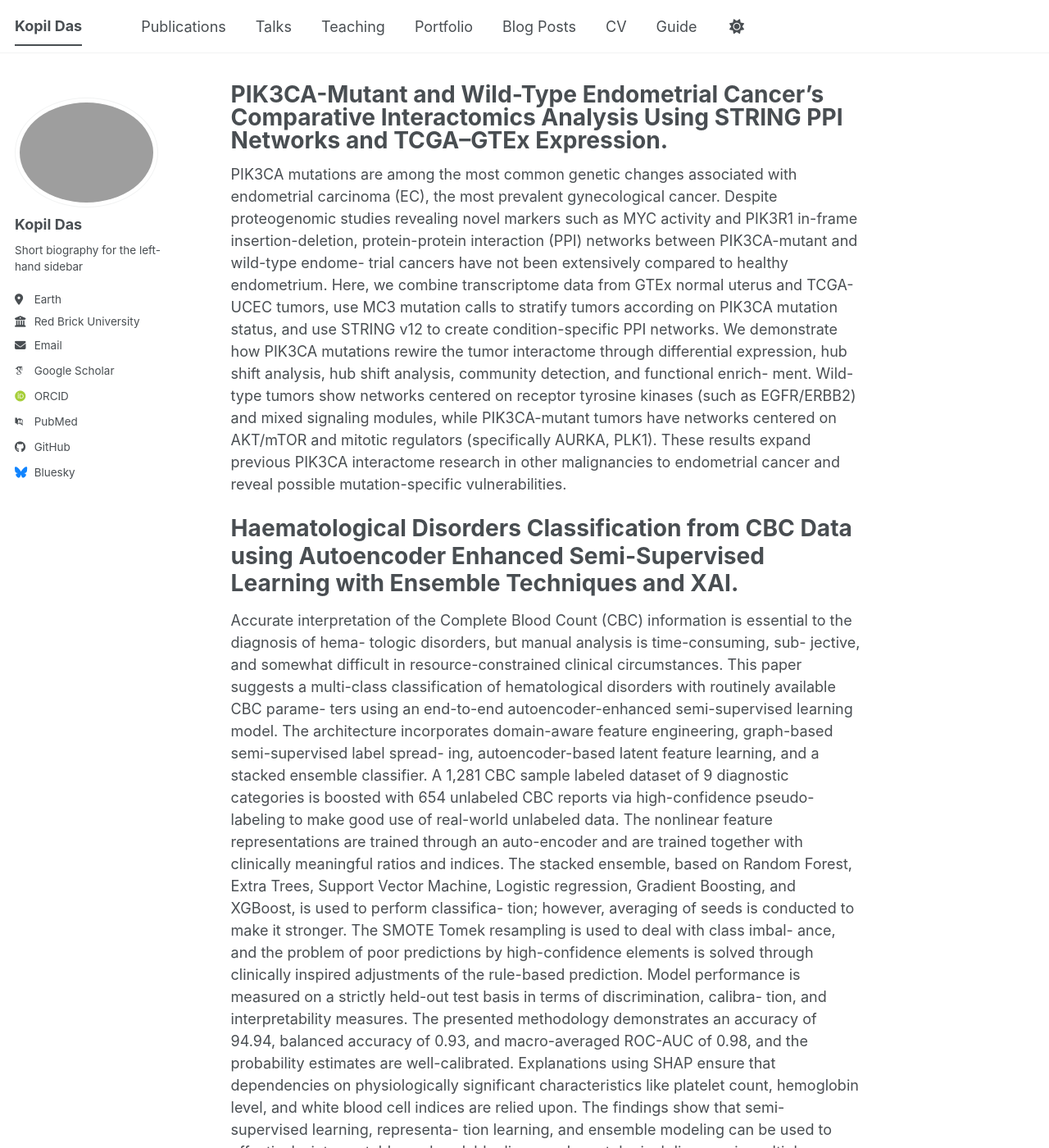
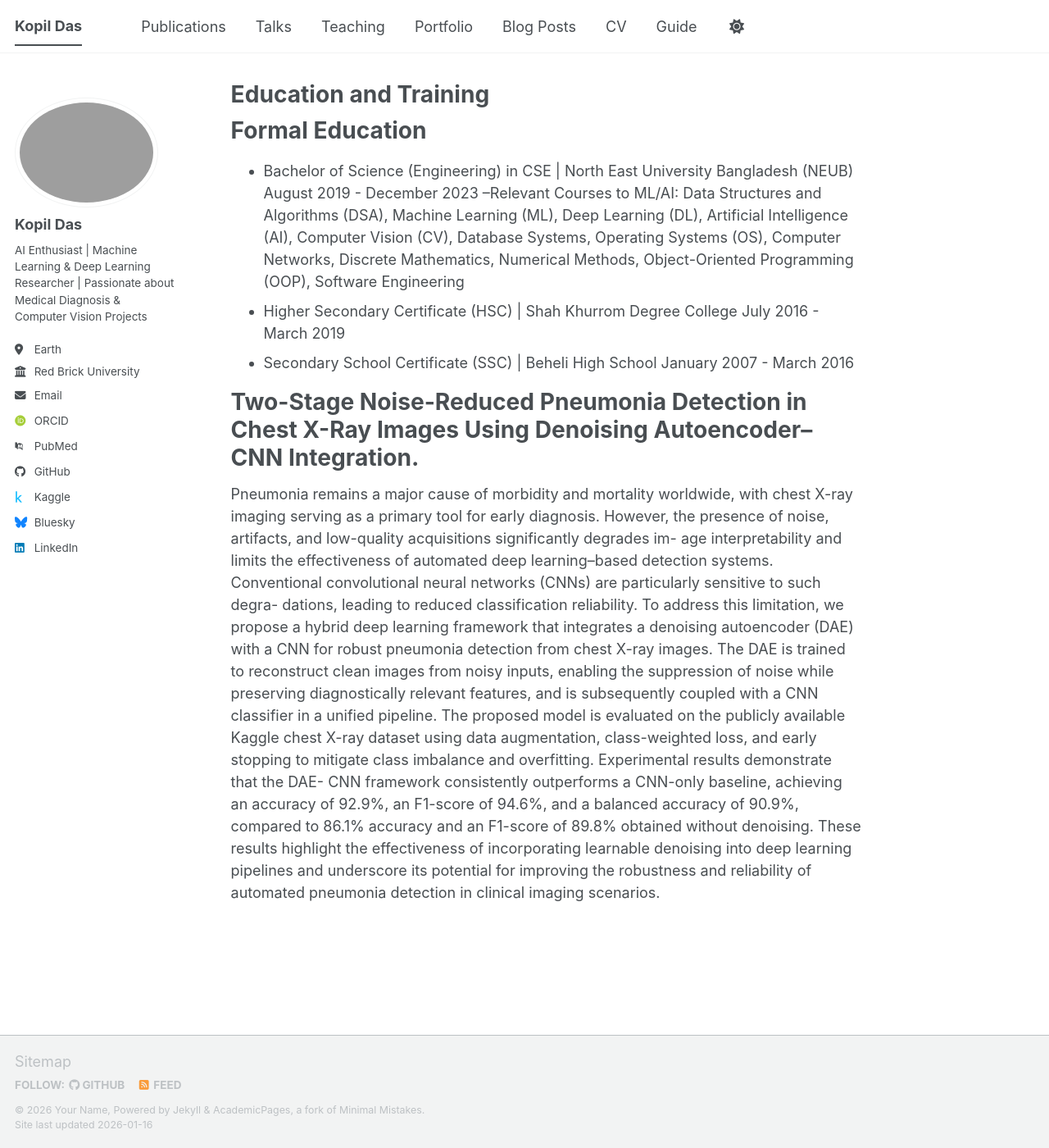
Before and after one commit to kopildas/kopildas.github.io, a Jekyll site: the page built from _pages/about.md, in a window 1280 px wide and 1400 px high. Shown: the whole window at 82% size. Built offline with Jekyll 4.4.1, drawn with Linux system fonts in a browser that asks for light colours; some web fonts are replaced; a script bundle is joined from its source files by our own code; library files that are not in the unit come from our copies; some of the changed text lies outside the part shown.

Commit message:
fix: data update

```diff
--- a/_config.yml
+++ b/_config.yml
@@ -26,19 +26,19 @@
   avatar           : "profile.png"
   name             : "Kopil Das"
   pronouns         : # example: "she/her"
-  bio              : "Short biography for the left-hand sidebar"
+  bio              : "AI Enthusiast | Machine Learning & Deep Learning Researcher | Passionate about Medical Diagnosis & Computer Vision Projects"
   location         : "Earth"
   employer         : "Red Brick University"
   uri              : # URL
-  email            : "none@example.org"
+  email            : "kopildas.cs@gmail.com"
 
   # Academic websites
   academia         : # URL
   arxiv            : # URL - Update with the correct link to your profile
-  googlescholar    : "https://scholar.google.com/citations?user=PS_CX0AAAAAJ"
+  # googlescholar    : "https://myaccount.google.com/u/2/?hl=en&pli=1"
   inspire-hep      : # URL
   impactstory      : # URL
-  orcid            : "https://orcid.org/yourorcidurl"
+  orcid            : "https://orcid.org/0009-0008-7298-9029"
   semantic         : # URL
   ssrn             : # URL
   pubmed           : "https://www.ncbi.nlm.nih.gov/pubmed/?term=john+snow"
@@ -52,7 +52,7 @@
   codepen          : # Username
   dribbble         : # Username
   github           : "kopildas"
-  kaggle           : # Username
+  kaggle           : "kopildas"
   stackoverflow    : # User number or user number and name (i.e., use "1" or "1/jeff-atwood")
 
   # Social media
@@ -66,7 +66,7 @@
   keybase          : # Username
   instagram        : # Username
   lastfm           : # Username
-  linkedin         : # Username
+  linkedin         : "kopildas"
   mastodon         : # URL
   medium           : # URL
   pinterest        : # Username
--- a/_pages/about.md
+++ b/_pages/about.md
@@ -1,74 +1,21 @@
 ---
 permalink: /
-title: "PIK3CA-Mutant and Wild-Type Endometrial Cancer’s Comparative Interactomics Analysis Using STRING PPI Networks and TCGA–GTEx Expression."
+title: "Education and Training"
 author_profile: true
 redirect_from:
   - /about/
   - /about.html
 ---
 
-PIK3CA mutations are among the most common
-genetic changes associated with endometrial carcinoma (EC),
-the most prevalent gynecological cancer. Despite proteogenomic
-studies revealing novel markers such as MYC activity and
-PIK3R1 in-frame insertion-deletion, protein-protein interaction
-(PPI) networks between PIK3CA-mutant and wild-type endome-
-trial cancers have not been extensively compared to healthy
-endometrium. Here, we combine transcriptome data from GTEx
-normal uterus and TCGA-UCEC tumors, use MC3 mutation
-calls to stratify tumors according on PIK3CA mutation status,
-and use STRING v12 to create condition-specific PPI networks.
-We demonstrate how PIK3CA mutations rewire the tumor
-interactome through differential expression, hub shift analysis,
-hub shift analysis, community detection, and functional enrich-
-ment. Wild-type tumors show networks centered on receptor
-tyrosine kinases (such as EGFR/ERBB2) and mixed signaling
-modules, while PIK3CA-mutant tumors have networks centered
-on AKT/mTOR and mitotic regulators (specifically AURKA,
-PLK1). These results expand previous PIK3CA interactome
-research in other malignancies to endometrial cancer and reveal
-possible mutation-specific vulnerabilities.
-
-Haematological Disorders Classification from CBC Data using Autoencoder Enhanced Semi-Supervised Learning with Ensemble Techniques and XAI.
+Formal Education
 ======
-Accurate interpretation of the Complete Blood
-Count (CBC) information is essential to the diagnosis of hema-
-tologic disorders, but manual analysis is time-consuming, sub-
-jective, and somewhat difficult in resource-constrained clinical
-circumstances. This paper suggests a multi-class classification of
-hematological disorders with routinely available CBC parame-
-ters using an end-to-end autoencoder-enhanced semi-supervised
-learning model. The architecture incorporates domain-aware
-feature engineering, graph-based semi-supervised label spread-
-ing, autoencoder-based latent feature learning, and a stacked
-ensemble classifier.
-A 1,281 CBC sample labeled dataset of 9 diagnostic categories
-is boosted with 654 unlabeled CBC reports via high-confidence
-pseudo-labeling to make good use of real-world unlabeled data.
-The nonlinear feature representations are trained through an
-auto-encoder and are trained together with clinically meaningful
-ratios and indices. The stacked ensemble, based on Random
-Forest, Extra Trees, Support Vector Machine, Logistic regression,
-Gradient Boosting, and XGBoost, is used to perform classifica-
-tion; however, averaging of seeds is conducted to make it stronger.
-The SMOTE Tomek resampling is used to deal with class imbal-
-ance, and the problem of poor predictions by high-confidence
-elements is solved through clinically inspired adjustments of
-the rule-based prediction. Model performance is measured on
-a strictly held-out test basis in terms of discrimination, calibra-
-tion, and interpretability measures. The presented methodology
-demonstrates an accuracy of 94.94, balanced accuracy of 0.93,
-and macro-averaged ROC-AUC of 0.98, and the probability
-estimates are well-calibrated. Explanations using SHAP ensure
-that dependencies on physiologically significant characteristics
-like platelet count, hemoglobin level, and white blood cell indices
-are relied upon.
-The findings show that semi-supervised learning, representa-
-tion learning, and ensemble modeling can be used to effectively,
-interpretably, and scalably diagnose hematological diseases in
-multiple classes with conventional CBC data, which can be
-implemented in a clinical decision support system in routine and
-low-resource clinical environments.
+- Bachelor of Science (Engineering) in CSE | North East University Bangladesh (NEUB)
+August 2019 - December 2023
+ --Relevant Courses to ML/AI: Data Structures and Algorithms (DSA),   Machine Learning (ML), Deep Learning (DL), Artificial Intelligence (AI), Computer Vision (CV), Database Systems, Operating Systems (OS), Computer Networks, Discrete Mathematics, Numerical Methods, Object-Oriented Programming (OOP), Software Engineering
+- Higher Secondary Certificate (HSC) | Shah Khurrom Degree College
+July 2016 - March 2019
+- Secondary School Certificate (SSC) | Beheli High School
+January 2007 - March 2016
 
 <!-- For those users that need more advanced functionality, the template also supports the following popular tools:
 - [MathJax](https://www.mathjax.org/) for mathematical equations
```
